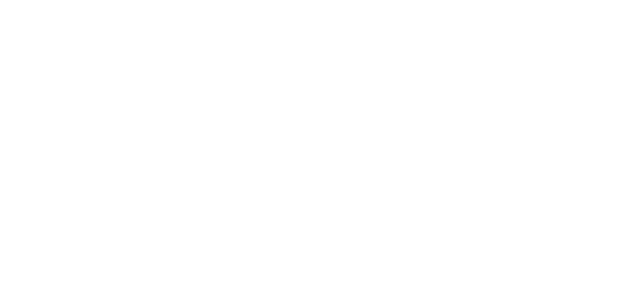
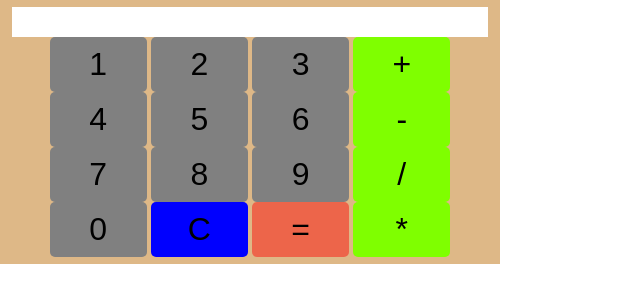
Before and after one commit to EmiVivallo/trabajojspr, a plain HTML site: page index.html in a window 1280 px wide. Shown: the whole page, without its empty margins (0-640 px from the left). Drawn offline with Linux system fonts and the light colour scheme.

Commit message:
Trabajo practico

```diff
--- a/JS/script.js
+++ b/JS/script.js
@@ -0,0 +1,81 @@
+function uno(){
+
+	document.case.pantalla.value += "1"
+}
+function dos(){
+
+	document.case.pantalla.value += "2"
+}
+function tres(){
+
+	document.case.pantalla.value += "3"
+}
+function cuatro(){
+
+	document.case.pantalla.value += "4"
+}
+function cinco(){
+
+	document.case.pantalla.value += "5"
+}
+
+function seis(){
+
+	document.case.pantalla.value += "6"
+}
+
+function siete(){
+
+	document.case.pantalla.value += "7"
+}
+
+function ocho(){
+
+	document.case.pantalla.value += "8"
+}
+
+function nueve(){
+
+	document.case.pantalla.value += "9"
+}
+
+function cero(){
+
+	document.case.pantalla.value += "0"
+}
+function ms(){
+
+	document.case.pantalla.value += "+"
+}
+function men(){
+
+	document.case.pantalla.value += "-"
+}
+function div(){
+
+	document.case.pantalla.value += "/"
+}
+function multi(){
+
+	document.case.pantalla.value += "*"
+}
+
+function limp(){
+
+	document.case.pantalla.value = ""
+}
+
+
+function ig(){
+	var igual = eval(document.case.pantalla.value)
+	document.case.pantalla.value = igual;
+}
+
+let array = [1, 2, 3, 4, 5, 6, 7]
+const resultadoArray = array.map(element => element + 10);
+console.log(resultadoArray);
+
+var arreglo=['banana', 'manzana', 'sandia', 'pera']
+const resultadoArreglo = arreglo.forEach (function (element, i){
+    console.log('${element} se encuentra en el indice ${i}')
+})
--- a/index.html
+++ b/index.html
@@ -5,8 +5,39 @@
     <meta http-equiv="X-UA-Compatible" content="IE=edge">
     <meta name="viewport" content="width=device-width, initial-scale=1.0">
     <title>Document</title>
+    <script src="JS/script.js"></script>
+    <link rel="stylesheet" href="trabajojspr/CSS/style.css">
 </head>
 <body>
+    <body>
 
+
+        <form name="case">
+          <input name="pantalla" id="pantalla" value="">
+
+            <input type="button"                        class="digito" value="1" onclick="uno()">
+            <input type="button"                        class="digito" value="2" onclick="dos()">
+            <input type="button"                        class="digito" value="3" onclick="tres()">
+            <input type="button" id="mas" 	            class="op" 	value="+"  onclick="ms()">
+
+            <input type="button"                        class="digito" value="4" onclick="cuatro()">
+            <input type="button"                        class="digito" value="5" onclick="cinco()">
+            <input type="button"                        class="digito" value="6" onclick="seis()">
+            <input type="button" id="menos" 	        class="op" 	value="-" onclick="men()" >
+
+            <input type="button"                        class="digito" value="7" onclick="siete()">
+            <input type="button"                        class="digito" value="8" onclick="ocho()">
+            <input type="button"                        class="digito" value="9" onclick="nueve()">
+            <input type="button" id="division" 	        class="op" 	value="/" onclick="div()" >
+
+            <input type="button"                        class="digito" value="0" onclick="cero()">
+            <input type="button" id="limpiar"           class="op" value="C" onclick="limp()">
+
+
+            <input type="button" id="igual" 	        class="op"	value="=" onclick="ig()">
+            <input type="button" id="multiplicacion" 	class="op" 	value="*" onclick="multi()">
+
+          </div>
+        </div>
 </body>
 </html>
```
